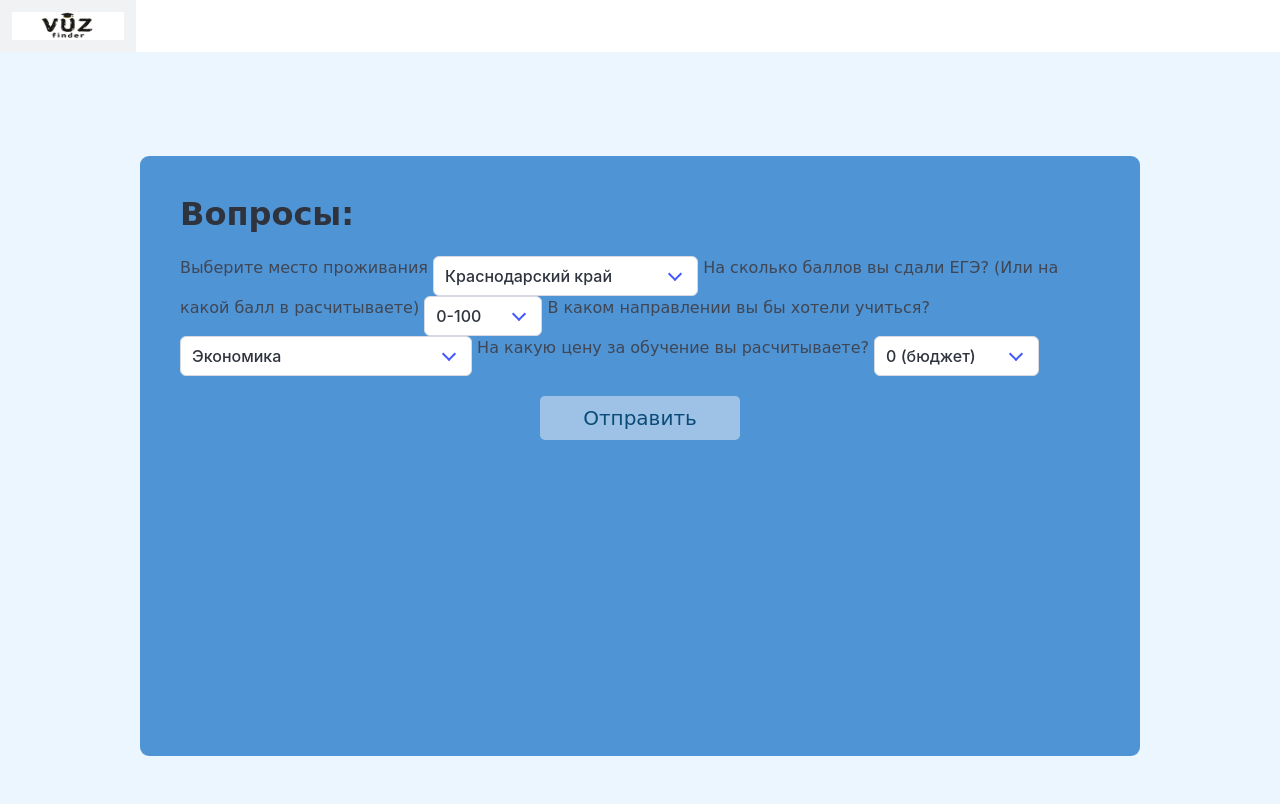
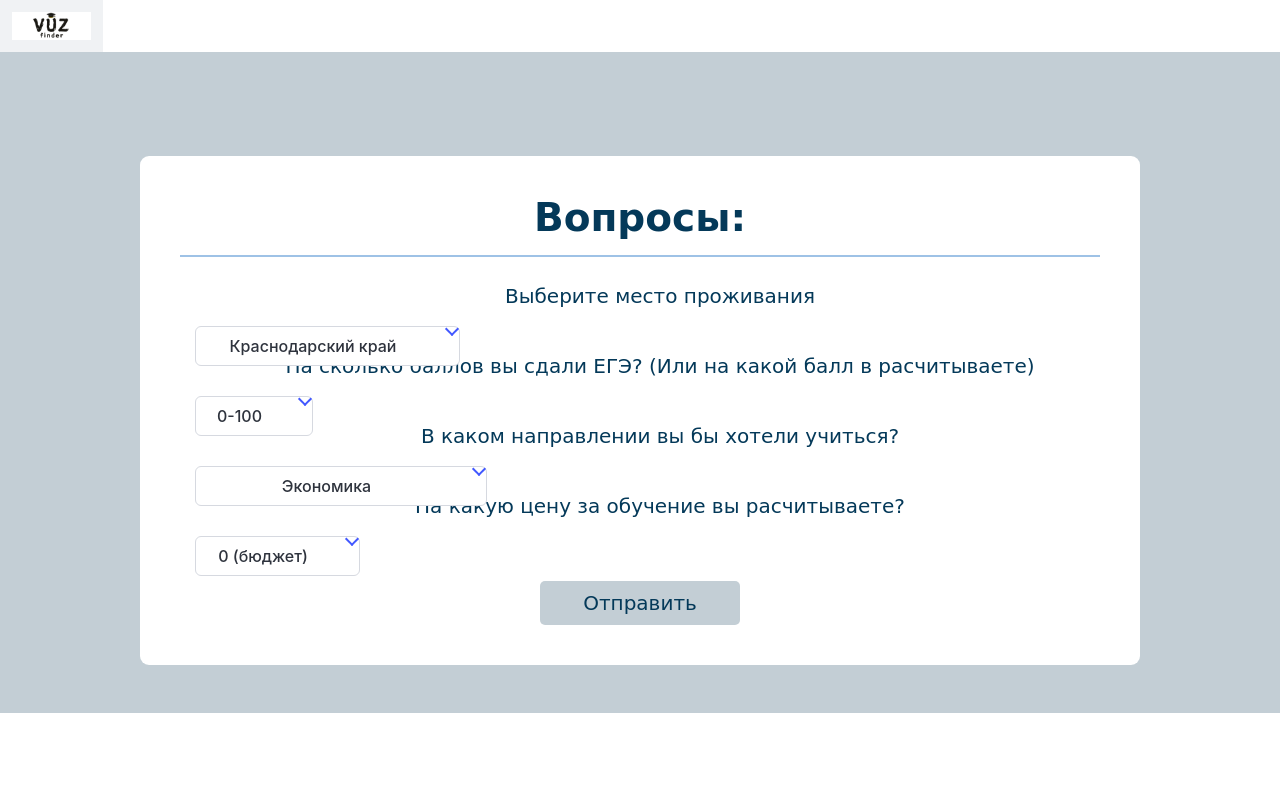
Before and after one commit to AllsOkay/vuzfinder, a Flask app: page /quiz in a window 1280 px wide. After the commit the page ends 713 px from the top, so only its background shows below. Run offline with Flask 3, Linux system fonts and the light colour scheme; data comes from the database, SQL or seed files in the repository; some libraries are stand-ins or nearby versions.

Commit message:
Update start.style.css

```diff
--- a/services/server/static/start.style.css
+++ b/services/server/static/start.style.css
@@ -6,31 +6,50 @@
     box-sizing: border-box;
 }
 body{
-    background: #ecf6ff;
+    background: #c3ced5;
 }
 .app{
-    background: #4f94d4;
+    background: #ffffff;
     width: 90%;
     max-width: 1000px;
-    height: 600px;
+    height: 90%;
     margin: 60px auto 0;
     border-radius: 9px;
     padding: 40px;
 }
 .app h1{
     font-size: 39px;
-    color: aliceblue;
+    color: #043959;
     font-weight: 600;
     border-bottom: 2px solid #9ec2e6;
     text-align: center;
     padding-bottom: 15px;
+}
+.app h3{
+    font-size: 39px;
+    color: #043959;
+    font-weight: 600;
+    border-bottom: 2px solid #9ec2e6;
+    text-align: center;
+    padding-bottom: 15px;
+}
+.app option{
+    padding: 20px;
+    padding-left: 40px;
+    font-size: 20px;
+    color: #043959;
+}
+.app label{
+    padding-left: 40px;
+    font-size: 20px;
+    color: #043959;
 }
 .quiz{
     padding: 25px 0;
 }
 .quiz h2{
     font-size: 20px;
-    color: azure;
+    color: #043959;
     font-weight: 600;
     padding: 10px;
 }
@@ -38,11 +57,11 @@
     list-style: circle;
     padding-left: 40px;
     font-size: 20px;
-    color: azure;
+    color: #043959;
 }
 #next{
-    background: #9ec2e6;
-    color: #0a4b78;
+    background: #c3ced5;
+    color: #043959;
     font-size: 20px;
     font-weight: 500;
     width: 200px;
@@ -56,7 +75,7 @@
 }
 #next:hover{
     background: #043959;
-    color: azure;
+    color: #ffffff;
 }
 
 #more{
@@ -77,3 +96,70 @@
     background: #043959;
     color: azure;
 }
+.table {
+	width: 100%;
+    max-height: 58px;
+	border: none;
+	margin-bottom: 20px;
+	border-collapse: separate;
+}
+.table thead th {
+	font-weight: bold;
+	text-align: left;
+	border: none;
+	padding: 10px 15px;
+    max-height: 58px;
+	background: #EDEDED;
+	font-size: 14px;
+	border-top: 1px solid #ddd;
+}
+.table tr th:first-child, .table tr td:first-child {
+	border-left: 1px solid #ddd;
+}
+.table tr th:last-child, .table tr td:last-child {
+	border-right: 1px solid #ddd;
+}
+.table thead tr th:first-child {
+	border-radius: 10px 0 0 0;
+}
+.table thead tr th:last-child {
+	border-radius: 0 10px 0 0;
+}
+.table tbody td {
+	text-align: left;
+	border: none;
+	padding: 10px 15px;
+	font-size: 12px;
+	vertical-align: top;
+}
+.table tbody tr:nth-child(even) {
+	background: #F8F8F8;
+}
+.table tbody tr:last-child td{
+	border-bottom: 1px solid #ddd;
+}
+.table tbody tr:last-child td:first-child {
+	border-radius: 0 0 0 10px;
+}
+.table tbody tr:last-child td:last-child {
+	border-radius: 0 0 10px 0;
+}
+.select{
+    padding: 15px;
+    text-align-last: center;
+}
+img {
+    display: block;
+    width: 100%;
+    max-width: 500px;
+}
+.center {
+    display: block;
+    margin-left: auto;
+    margin-right: auto;
+    width: 50%;
+}
+.cente {
+    display: block;
+    text-align: center;
+}
```
